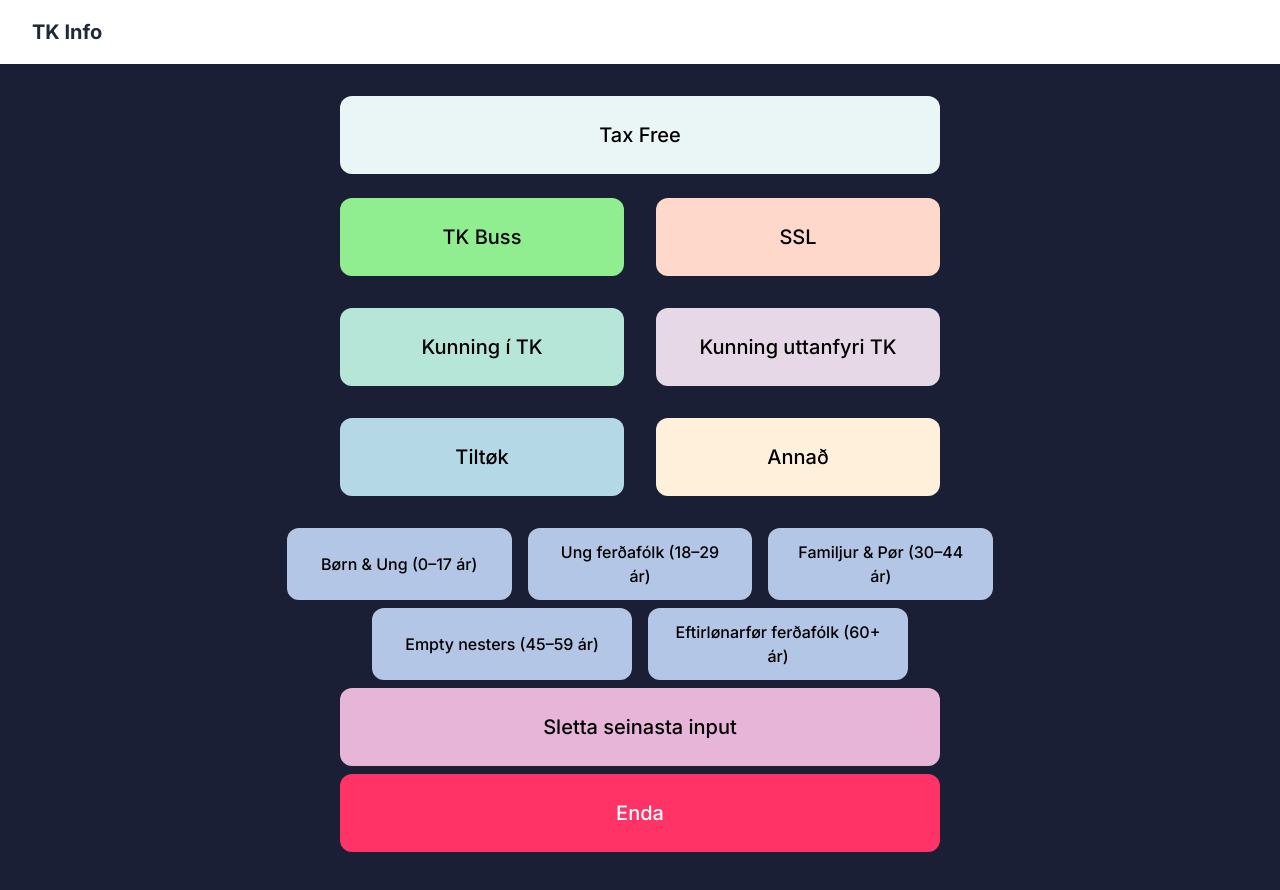
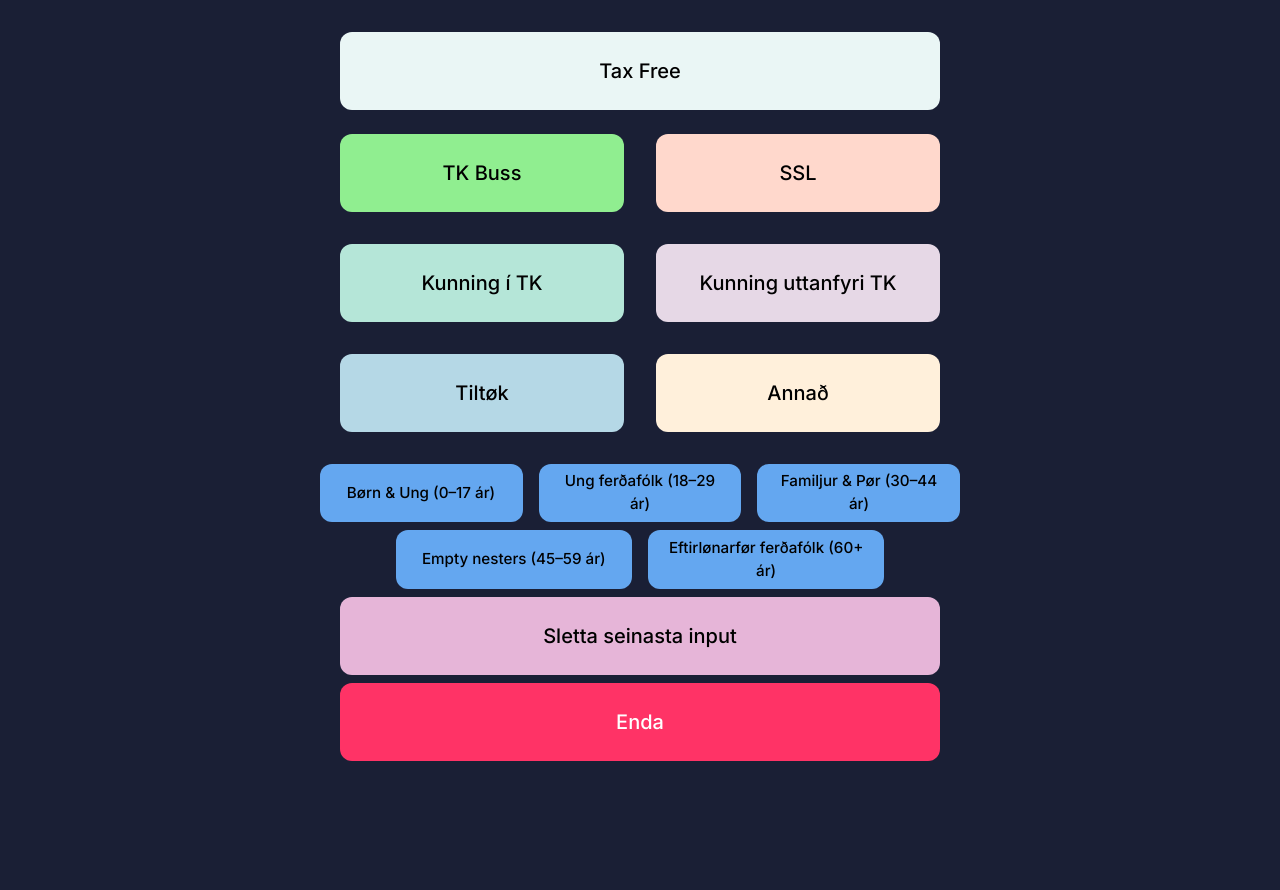
Before and after one commit to AviajaTK/torshavn-info, a Next.js app: page /foreign in a window 1280 px wide. Shown: the top 890 px of the page. After the commit the page ends 817 px from the top, so only its background shows below. Built offline with nearby package versions, Linux system fonts and the light colour scheme.

Commit message:
Fix header and age group button styles to match original design

```diff
--- a/app/globals.css
+++ b/app/globals.css
@@ -210,17 +210,18 @@ main {
 }
 
 .button-age {
-  background-color: #b3c6e6;
+  background-color: #64a7f0;
   color: black;
-  font-size: 1rem;
-  padding: 0.75rem 1.5rem;
+  font-size: 0.95rem;
+  padding: 0.4rem 1.1rem;
   border-radius: 0.75rem;
-  min-width: 180px;
+  min-width: 120px;
   margin-bottom: 0;
+  font-weight: 500;
 }
 
 .button-age:hover {
-  background-color: #8faed9;
+  background-color: #4b8ed7;
 }
 
 @media (max-width: 700px) {
--- a/app/layout.tsx
+++ b/app/layout.tsx
@@ -19,19 +19,7 @@ export default function RootLayout({
   return (
     <html lang="en">
       <body className={inter.className}>
-        <nav className="bg-white shadow-sm">
-          <div className="max-w-7xl mx-auto px-4 sm:px-6 lg:px-8">
-            <div className="flex justify-between h-16">
-              <div className="flex">
-                <div className="flex-shrink-0 flex items-center">
-                  <Link href="/" className="text-xl font-bold text-gray-800">
-                    TK Info
-                  </Link>
-                </div>
-              </div>
-            </div>
-          </div>
-        </nav>
+        {/* Remove nav bar and white background */}
         {children}
         <Toaster position="bottom-center" />
       </body>
--- a/app/page.tsx
+++ b/app/page.tsx
@@ -6,9 +6,9 @@ export default function Home() {
   const router = useRouter();
 
   return (
-    <main className="min-h-screen bg-[#1a1f35] p-4">
-      <div className="absolute top-4 left-4 text-white text-lg font-bold">TK Info</div>
-      <div className="flex flex-col items-center justify-center h-screen gap-8">
+    <main className="min-h-screen bg-[#1a1f35] p-4 flex flex-col items-center justify-center">
+      <div className="text-white text-2xl font-bold mb-12">TK Info</div>
+      <div className="flex flex-col items-center justify-center gap-8">
         <button className="button button-faroese w-96" onClick={() => router.push('/faroese')}>
           Føroyingur
         </button>
```
